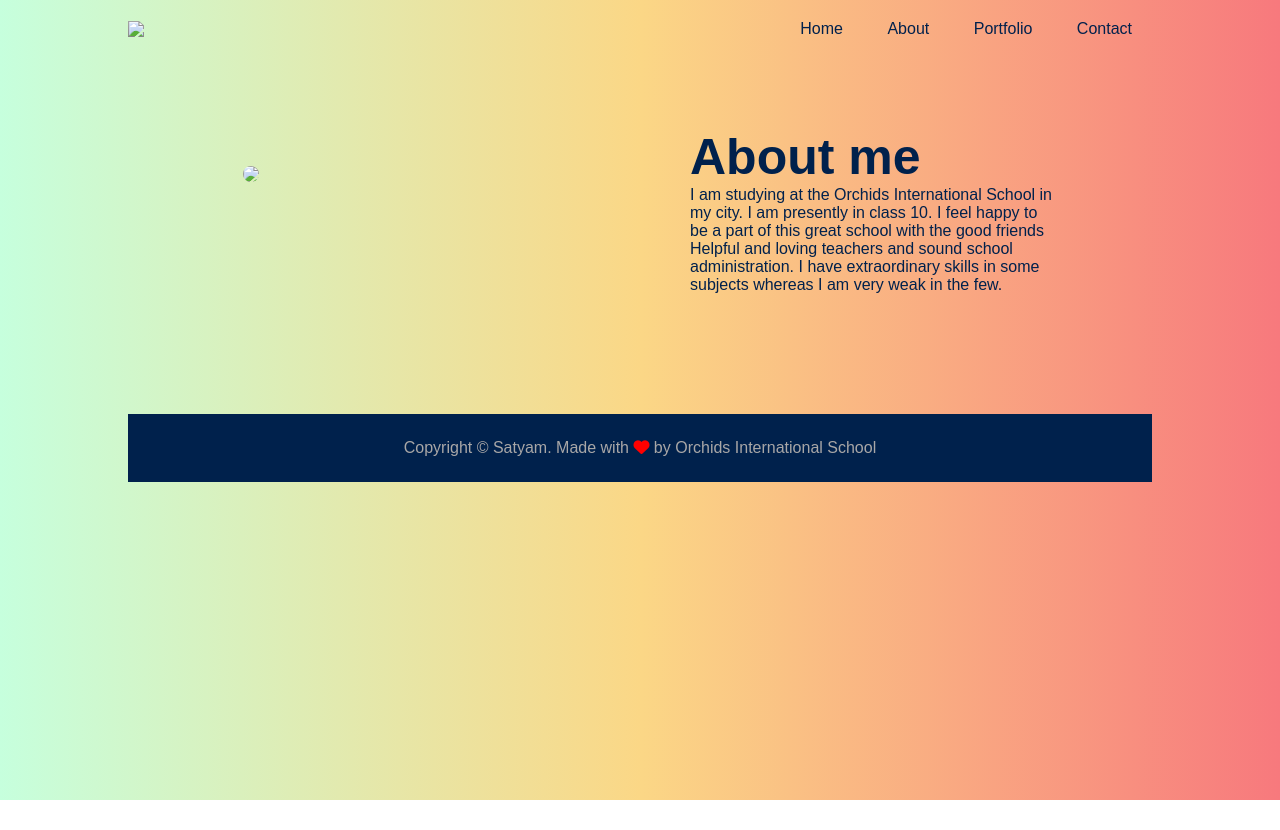
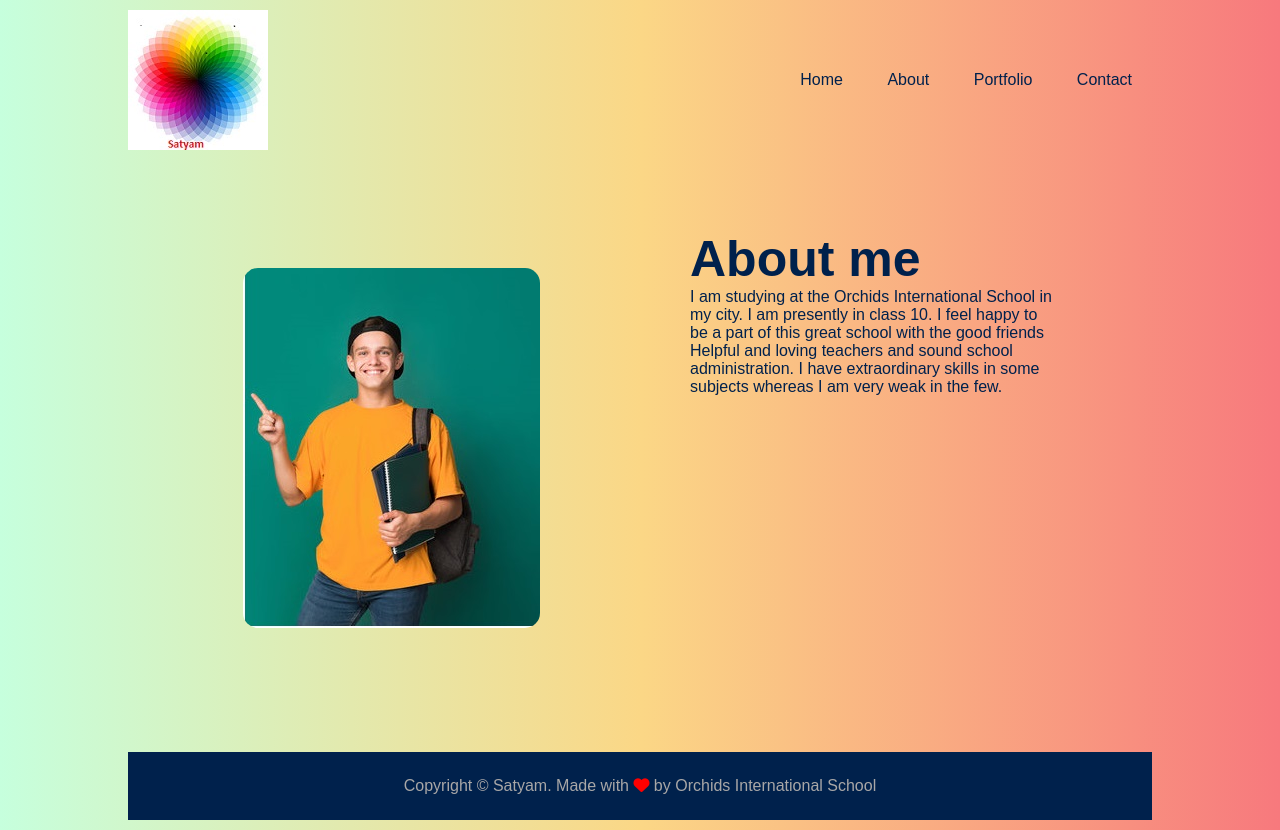
Before and after one commit to rmaitheli/My-First-Portfolio-Website, a plain HTML site: page about.html in a window 1280 px wide. Before the commit the page ends 800 px from the top, so only its background shows below. Drawn offline with Linux system fonts and the light colour scheme; a web font is replaced by a local one.

Commit message:
Update about.html

```diff
--- a/about.html
+++ b/about.html
@@ -10,7 +10,7 @@
         <!--Header Section-->
         <header>
             <nav>
-                <img src="images/wheel-logo.jpg">
+                <img src="wheel-logo.jpg">
                 <ul>
                     <li><a href="index.html">Home</a></li>
                     <li><a href="about.html">About</a></li>
@@ -23,7 +23,7 @@
         <section class="aboutsection">
             <div class = "aboutrow">
                 <div class = "aboutcol1">
-                    <img src="images/Student ABC.jpg">
+                    <img src="Student ABC.jpg">
                 </div>
                 <div class="aboutcol2">
                     <h1 class="about-title">About me</h1>
```
